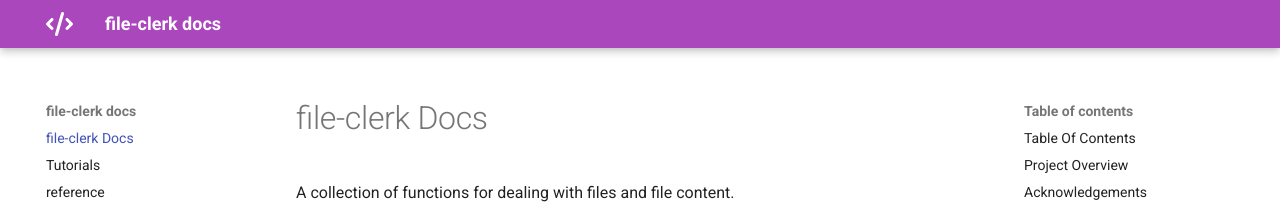
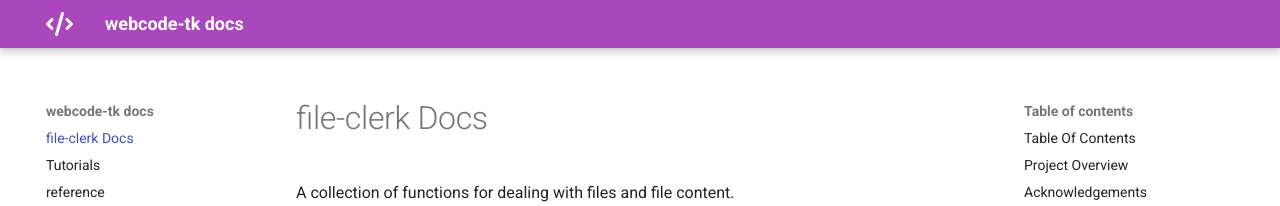
Before and after one commit to HundredVisionsGuy/webcode-tk, an MkDocs documentation site: the page built from docs/index.md, in a window 1280 px wide. Shown: the top 206 px of the page. Built offline with MkDocs 1.6.1 and Material for MkDocs 9.7.7, drawn with Linux system fonts in a browser that asks for light colours.

Commit message:
fixing mkdocs name

```diff
--- a/mkdocs.yml
+++ b/mkdocs.yml
@@ -1,4 +1,4 @@
-site_name: file-clerk docs
+site_name: webcode-tk docs
 
 theme:
   name: "material"
```
